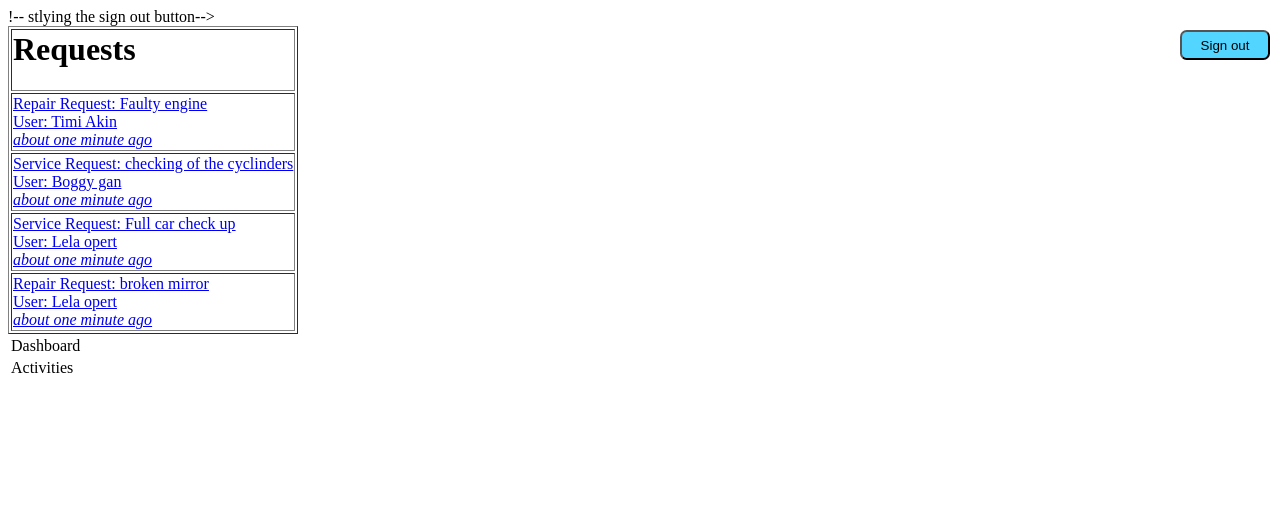
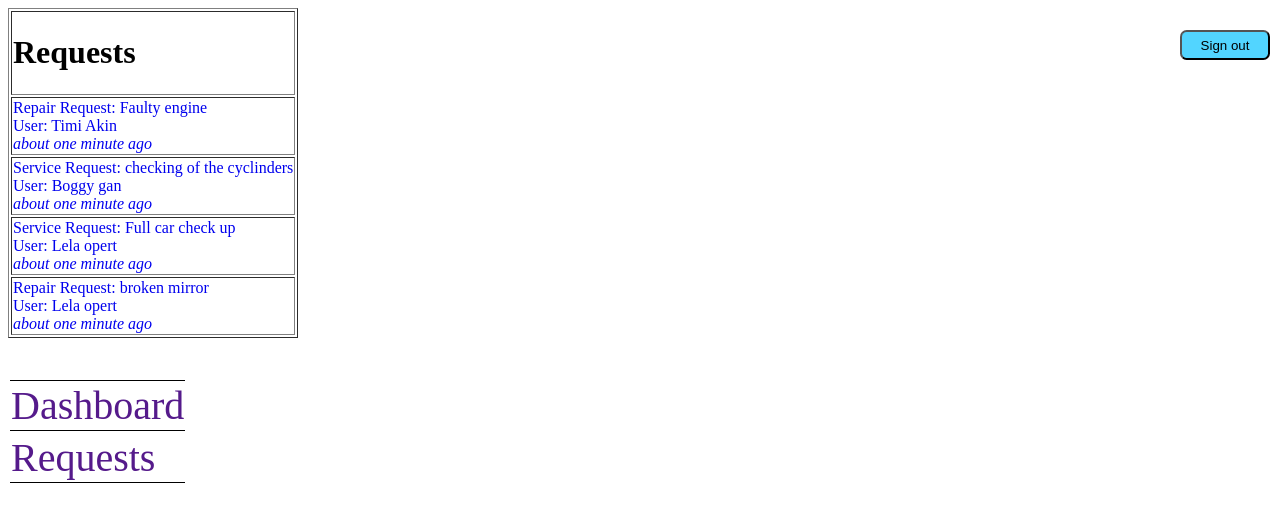
Before and after one commit to timiakin/Maintenance-Tracker, a plain HTML site: page ADMIN REQUEST PAGE/Admin req.page.html in a window 1280 px wide. Drawn offline with Linux system fonts and the light colour scheme.

Commit message:
clearer sidebar

```diff
--- a/ADMIN REQUEST PAGE/Admin req.page.html
+++ b/ADMIN REQUEST PAGE/Admin req.page.html
@@ -1,4 +1,4 @@
-!-- stlying the sign out button-->
+<!-- make sidebar show clearer-->
 <!DOCTYPE html>
 <html>
 <head>
@@ -40,16 +40,19 @@
     </tr>
 </table>
 
-        <table>
-          <tr >
-                        <td>Dashboard</td>
-                        </tr>
-                        <tr>
-                        <td>Activities</td>
-                        </tr>
+    <div>
+            <table>
+                <tr class="bottom" >
+            <td id= top><a href="">Dashboard</a></td>
+            </tr>
 
-                        </table>
+            <tr class="bottom">
+            <td><a href="">Requests</a></td>
+            </tr>
 
+            </table>
+
+        </div>
 
  <button id="topcorner1">Sign out</button>
 
--- a/ADMIN REQUEST PAGE/Adminreqpage.css
+++ b/ADMIN REQUEST PAGE/Adminreqpage.css
@@ -1,15 +1,4 @@
-#topcorner{
-   position:absolute;
-   top:10px;
-   right: 200px;
-   width:90px;
-height:30px;
-overflow: hidden;
-border-radius:0.5em;
-background-color: #52D5FF;
-margin-top: 20px;
 
-  }
   #topcorner1{
    position:absolute;
    top:10px;
@@ -22,3 +11,24 @@ background-color: #52D5FF;
 margin-top: 20px;
 
   }
+
+.bottom td{
+  border-bottom: 1px solid black;
+  font-size: 40px;
+
+}
+
+#top{
+  border-top: 1px solid black;
+  font-size: 40px;
+}
+
+
+div{
+
+  margin-top: 40px;
+}
+
+a{
+  text-decoration: none;
+}
```
